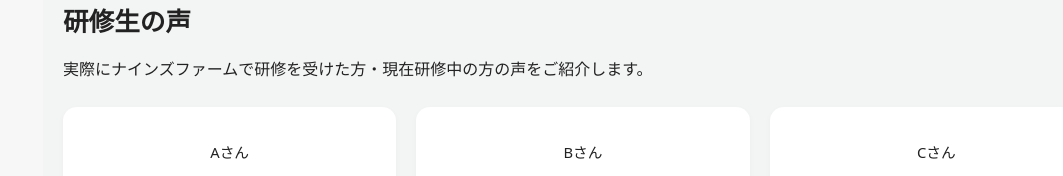
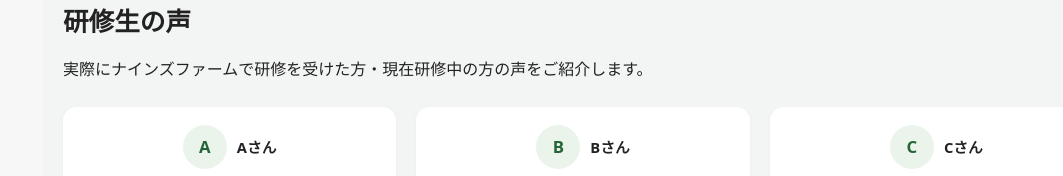
Before and after one commit to onoderakouya/ninesfarm2, a plain HTML site: page index.html in a window 1280 px wide. Shown: the part 5180-5356 px from the top of the page, without its empty margins (217-1280 px from the left). Drawn offline with Linux system fonts and the light colour scheme; no server answers.

Commit message:
Add initials to trainee testimonial cards

```diff
--- a/index.html
+++ b/index.html
@@ -648,13 +648,9 @@
 
           <div class="voices-grid">
             <article class="voice-item">
-            <!--
-              <div class="voice-photo">
-                <img src="assets/image/Asan.png" alt="研修生の写真1">
-              </div>
-            -->
-              <p>
-                Aさん
+              <p class="voice-person">
+                <span class="voice-avatar" aria-hidden="true">A</span>
+                <span>Aさん</span>
               </p>
               <h3>「畑で考える時間が、人生を考える時間になった」</h3>
               <p>
@@ -664,13 +660,9 @@
             </article>
 
             <article class="voice-item">
-              <!--
-              <div class="voice-photo">
-                <img src="assets/image/Bsan.png" alt="研修生の写真2">
-              </div>
-              -->
-              <p>
-                Bさん
+              <p class="voice-person">
+                <span class="voice-avatar" aria-hidden="true">B</span>
+                <span>Bさん</span>
               </p>
               <h3>「経営の数字まで一緒に見てもらえるのが心強い」</h3>
               <p>
@@ -680,13 +672,9 @@
             </article>
 
             <article class="voice-item">
-              <!--
-              <div class="voice-photo">
-                <img src="assets/image/Csan.png" alt="研修生の写真3">
-              </div>
-              -->
-              <p>
-                Cさん
+              <p class="voice-person">
+                <span class="voice-avatar" aria-hidden="true">C</span>
+                <span>Cさん</span>
               </p>
               <h3>「九戸の人たちとのつながりも、財産になっている」</h3>
               <p>
--- a/style.css
+++ b/style.css
@@ -487,23 +487,24 @@ h1, h2, h3, h4 {
   text-align: center;
 }
 
-.voice-photo {
-  width: 70px;
-  height: 70px;
-  border-radius: 50%;
-  overflow: hidden;
-  margin: 0 auto 0.6rem;
+.voice-person {
   display: flex;
   align-items: center;
   justify-content: center;
-  flex-shrink: 0;
-}
-
-.voice-photo img {
-  width: 100%;
-  height: 100%;
-  object-fit: cover;
-  display: block;
+  gap: 10px;
+  margin-top: 0;
+  font-weight: 700;
+}
+
+.voice-avatar {
+  display: grid;
+  place-items: center;
+  flex: 0 0 44px;
+  height: 44px;
+  border-radius: 50%;
+  background: #eaf4eb;
+  color: var(--green-dark);
+  font-size: 1.05rem;
 }
 
 /* ==============================
```
